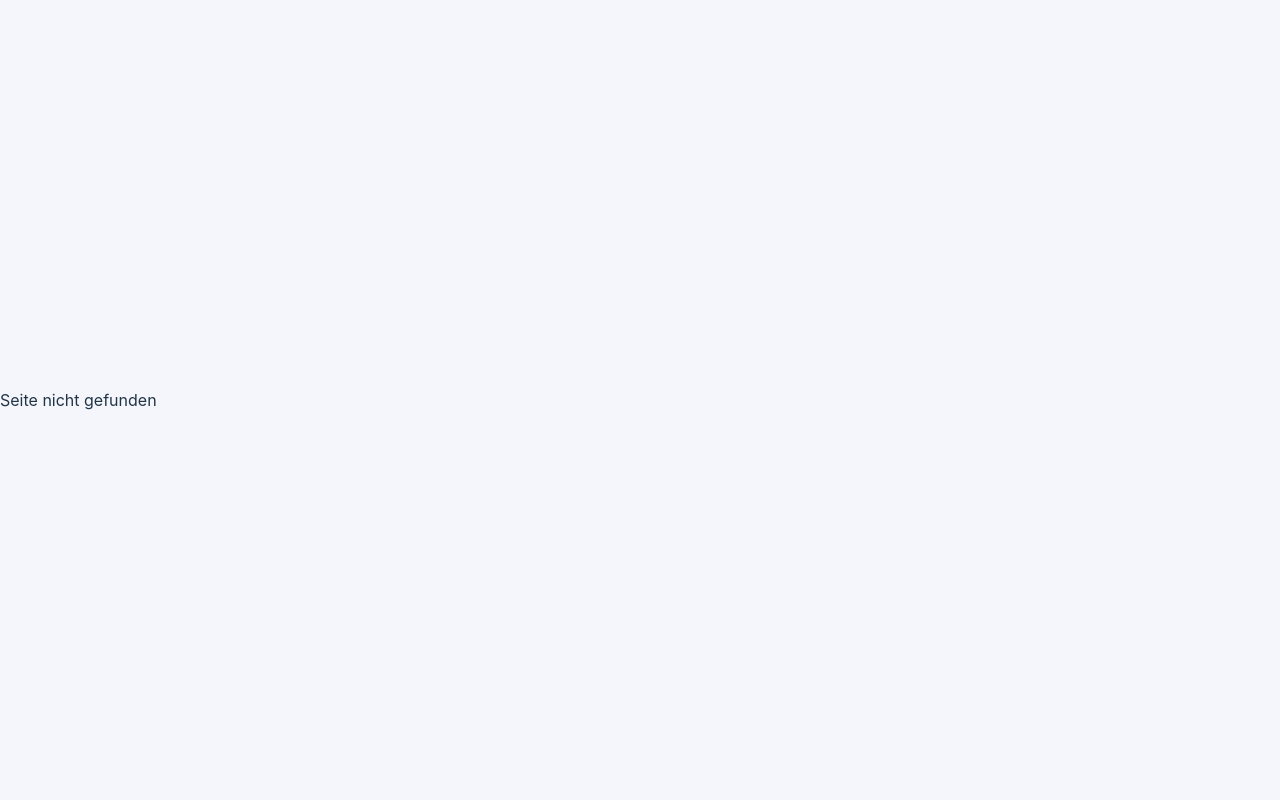
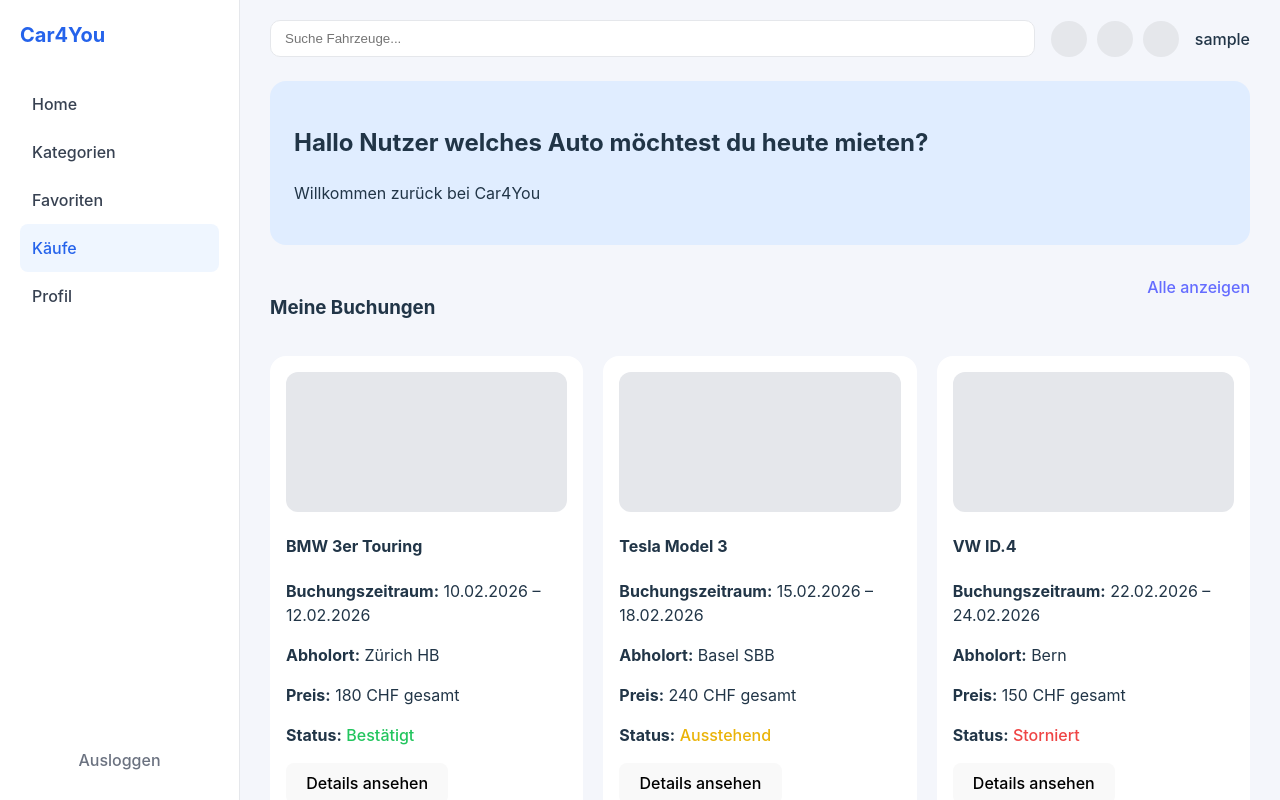
Before and after one commit to Kayoggb/Car4You, a React (Vite) app: page /bookings in a window 1280 px wide. Built offline with nearby package versions, Linux system fonts and the light colour scheme; sample sign-in values are in the browser's storage.

Commit message:
Bookings page added

```diff
--- a/src/App.jsx
+++ b/src/App.jsx
@@ -4,6 +4,7 @@ import CategoriesPage from "./pages/CategoriesPage";
 import LoginPage from "./pages/LoginPage";
 import RegisterPage from "./pages/RegisterPage";
 import ProtectedRoute from "./components/ProtectedRoute"; // Wichtig!
+import BookingsPage from "./pages/BookingsPage";
 
 export default function App() {
   return (
@@ -29,6 +30,14 @@ export default function App() {
           </ProtectedRoute>
         }
       />
+      <Route
+        path="/bookings"
+        element={
+          <ProtectedRoute>
+            <BookingsPage />
+          </ProtectedRoute>
+        }
+      />
       <Route path="*" element={<div>Seite nicht gefunden</div>} />
     </Routes>
   );
--- /dev/null
+++ b/src/components/ui/BookingCard.jsx
@@ -0,0 +1,28 @@
+export default function BookingCard({ name, date, location, price, status }) {
+  return (
+    <div className="car-card">
+      <div className="car-image" />
+      <h4>{name}</h4>
+      <p><strong>Buchungszeitraum:</strong> {date}</p>
+      <p><strong>Abholort:</strong> {location}</p>
+      <p><strong>Preis:</strong> {price} CHF gesamt</p>
+      <p>
+        <strong>Status:</strong>{" "}
+        <span
+          style={{
+            color:
+              status === "Bestätigt"
+                ? "#22c55e"
+                : status === "Ausstehend"
+                ? "#eab308"
+                : "#ef4444",
+            fontWeight: 500,
+          }}
+        >
+          {status}
+        </span>
+      </p>
+      <button>Details ansehen</button>
+    </div>
+  );
+}
--- /dev/null
+++ b/src/pages/BookingsPage.jsx
@@ -0,0 +1,77 @@
+import "../components/Homepage.css";
+
+import Sidebar from "../components/layout/Sidebar";
+import Topbar from "../components/layout/Topbar";
+import SectionHeader from "../components/ui/SectionHeader";
+import BookingCard from "../components/ui/BookingCard"; // Nehme an, du hast eine BookingCard Komponente
+import HeroBanner from "../components/ui/HeroBanner";
+import CTABox from "../components/ui/CTABox";
+
+export default function BookingsPage() {
+  return (
+    <div className="homepage">
+      <Sidebar />
+
+      <main className="main">
+        <Topbar />
+        <HeroBanner />
+
+        <section className="section">
+          <SectionHeader title="Meine Buchungen" action="Alle anzeigen" />
+          <div className="car-grid">
+            <BookingCard
+              name="BMW 3er Touring"
+              date="10.02.2026 – 12.02.2026"
+              location="Zürich HB"
+              price={180}
+              status="Bestätigt"
+            />
+            <BookingCard
+              name="Tesla Model 3"
+              date="15.02.2026 – 18.02.2026"
+              location="Basel SBB"
+              price={240}
+              status="Ausstehend"
+            />
+            <BookingCard
+              name="VW ID.4"
+              date="22.02.2026 – 24.02.2026"
+              location="Bern"
+              price={150}
+              status="Storniert"
+            />
+          </div>
+        </section>
+
+        <section className="section">
+          <SectionHeader title="Letzte Aktionen" action="Aktivitäten anzeigen" />
+          <div className="category-grid">
+            {/* Dummy-Items für Aktivitäten/Aktionen */}
+            <div className="category-card">
+              <div className="category-icon" />
+              <div>Buchung storniert</div>
+              <div>VW ID.4 • 12.01.2026</div>
+            </div>
+            <div className="category-card">
+              <div className="category-icon" />
+              <div>Zahlung abgeschlossen</div>
+              <div>Tesla Model 3 • 09.01.2026</div>
+            </div>
+            <div className="category-card">
+              <div className="category-icon" />
+              <div>Fahrzeug abgeholt</div>
+              <div>BMW 3er Touring • 05.01.2026</div>
+            </div>
+            <div className="category-card">
+              <div className="category-icon" />
+              <div>Buchung bestätigt</div>
+              <div>Tesla Model 3 • 01.01.2026</div>
+            </div>
+          </div>
+        </section>
+
+        <CTABox />
+      </main>
+    </div>
+  );
+}
```
